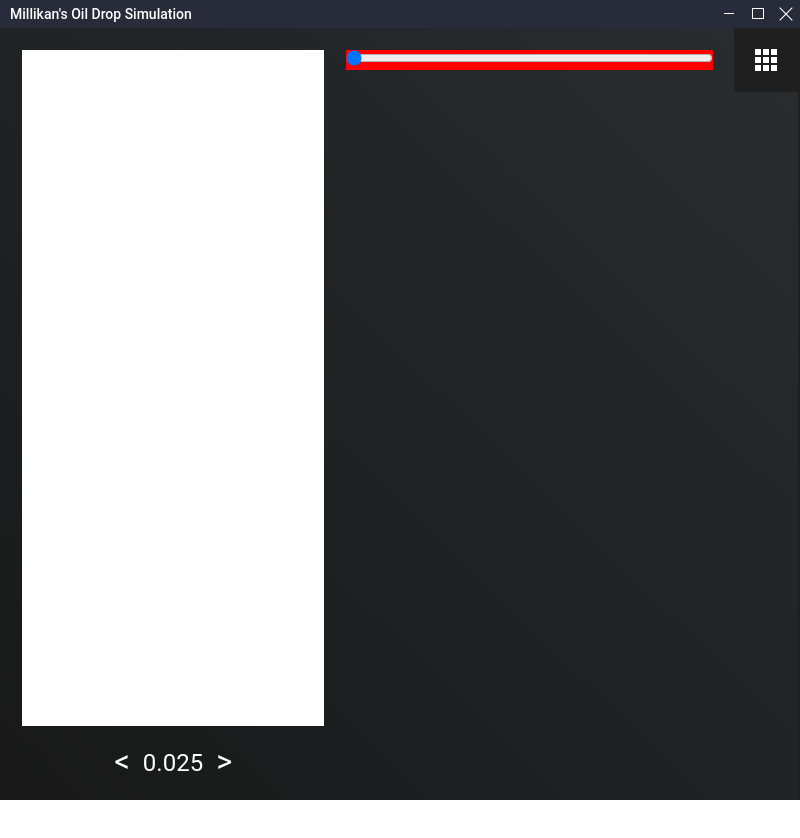
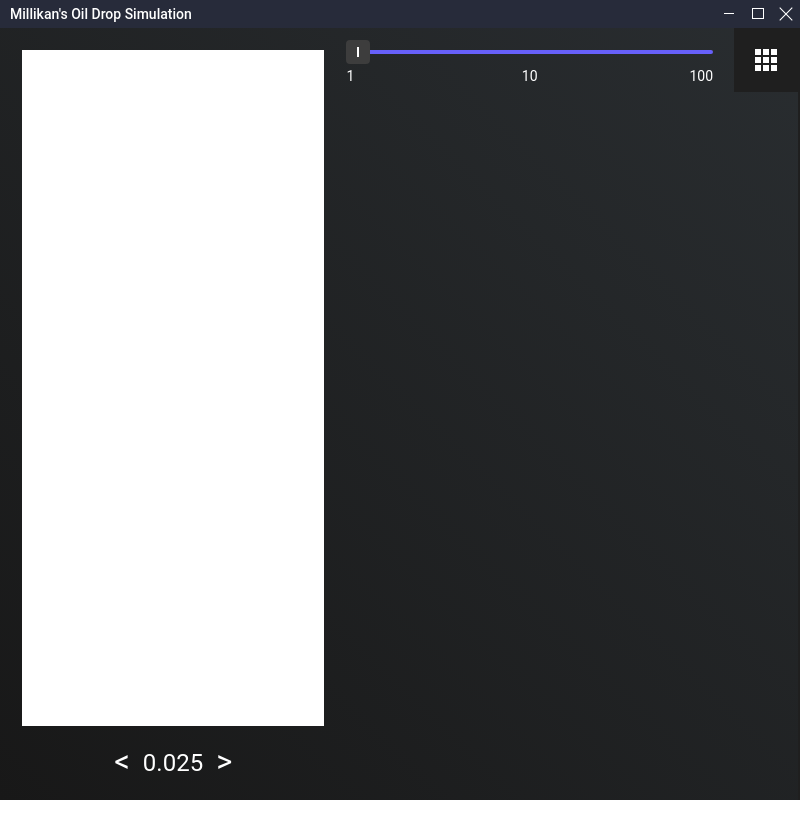
Before and after one commit to CamMcRae/Oil-Drop-Simulation, an Electron app: page src/main.html in a window 800 px wide. Shown: the top 838 px of the page. Drawn offline with nearby package versions, Linux system fonts and the light colour scheme; no server answers.

Commit message:
Slider Styling

```diff
--- a/src/main.html
+++ b/src/main.html
@@ -56,9 +56,14 @@
       </div>
       <!-- Right Side of Screen -->
       <div class="right-pane">
-        <div class="slider-wrapper">
+        <div class="slider-content-wrapper">
           <div class="slider-content">
-            <input class="slider" type="range" value="1" min="1" max="1000">
+            <div class="slider-wrapper">
+              <input class="slider" type="range" value="1" min="1" max="100">
+            </div>
+            <p class="sim-speed slow">1</p>
+            <p class="sim-speed medium">10</p>
+            <p class="sim-speed fast">100</p>
           </div>
         </div>
       </div>
--- a/src/rightPane.css
+++ b/src/rightPane.css
@@ -3,31 +3,62 @@
   margin-right: 65px;
 }
 
+.slider-content-wrapper {
+  width: 100%;
+}
+
 .slider-wrapper {
   width: 100%;
-  /* height: 30px; */
-  background-color: red;
 }
 
 input.slider {
   width: 100%;
   padding: 0px;
   margin: 0px;
-  background: transparent;
   cursor: pointer;
+  -webkit-appearance: none;
+  background-color: transparent;
+  outline: none;
 }
 
-input.slider:focus {
-  oultine: none;
+input.slider::-webkit-slider-thumb {
+  transform: translateY(-10px);
+  cursor: pointer;
+  width: 24px;
+  height: 24px;
+  -webkit-appearance: none;
+  background: #fff;
+  border-radius: 4px;
+  border: 11px var(--container-color-light) solid;
+  border-top: 7px var(--container-color-light) solid;
+  border-bottom: 7px var(--container-color-light) solid;
+  background-color: #fff;
 }
 
-input[type=range]::-webkit-slider-thumb {
-  cursor: pointer;
-  width: 100px;
-  height: 100px;
-  -webkit-appearance: none;
-  border: 5px solid var(--body-color);
-  background: #fff;
-  border-radius: 4px;
+input.slider::-webkit-slider-runnable-track {
   background-color: var(--main-accent-color);
+  height: 4px;
+  border-radius: 2px;
 }
+
+.slider-content {
+  font-size: 0;
+}
+
+p.sim-speed {
+  display: inline-block;
+  width: calc(1/3 * 100%);
+}
+
+p.sim-speed.slow {
+  /* transform: translateX(10px); */
+  text-align: left;
+}
+
+p.sim-speed.medium {
+  text-align: center;
+}
+
+p.sim-speed.fast {
+  text-align: right;
+}
--- a/src/vars.css
+++ b/src/vars.css
@@ -24,6 +24,8 @@
   --container-color: #1F1F1F;
   --container-color-transparent: #1F1F1F00;
   --text-color: #fff;
+  /* Lighter Container Color  */
+  --container-color-light: #3D3D3D;
   /* Header Vars */
   --header-exit-color: #E81123;
   --header-height: 28px;
```
